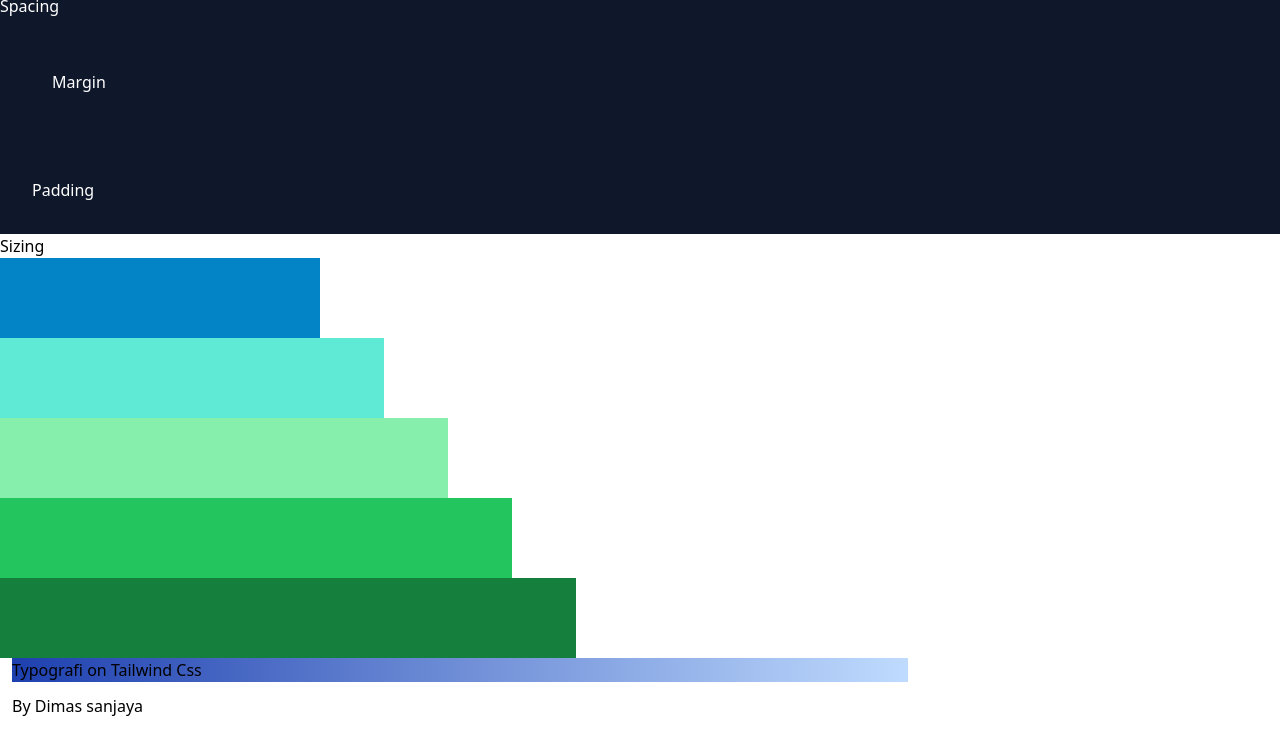
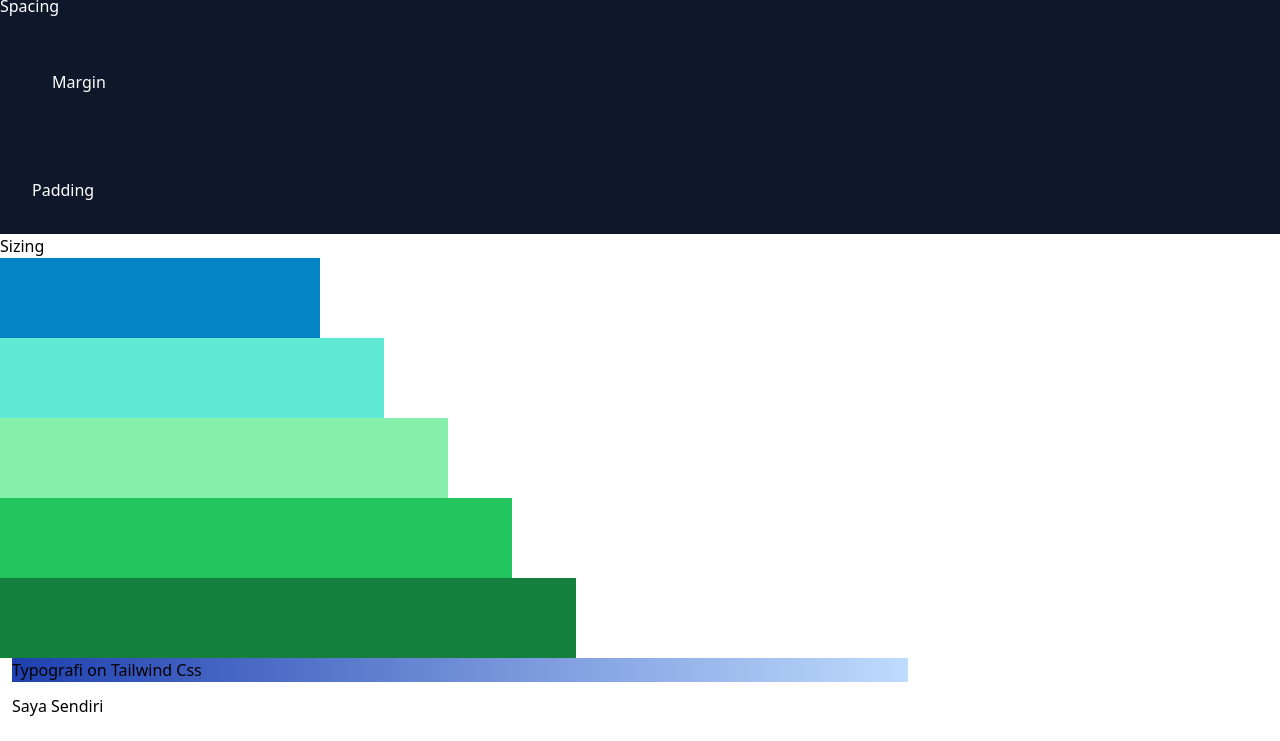
Before and after one commit to NikhoC1/Subgithub, a website: page index.html in a window 1280 px wide. Shown: the part 54-795 px from the top of the page. Drawn offline with Linux system fonts and the light colour scheme.

```diff
--- a/index.html
+++ b/index.html
@@ -28,7 +28,7 @@
 
         <section class=" max-w-4xl mx-auto ml-3">
             <h2 class="mb-3 bg-gradient-to-r from-blue-800 to-blue-200">Typografi on Tailwind Css</h2>
-            <div class="mb-5 font-thin">By Dimas sanjaya</div>
+            <div class="mb-5 font-thin">Saya Sendiri</div>
             <p class="mb-2 font-serif">Lorem ipsum dolor, sit amet consectetur adipisicing elit. Delectus aliquam eos ipsam non error incidunt aliquid, porro nemo doloribus voluptatem quis dolorem dolorum, ab ea, necessitatibus recusandae ut! Perferendis, temporibus.
             </p>
             <p class="mb-2 font-mono">Lorem ipsum dolor sit, amet consectetur adipisicing elit. Blanditiis, suscipit.</p>
```
